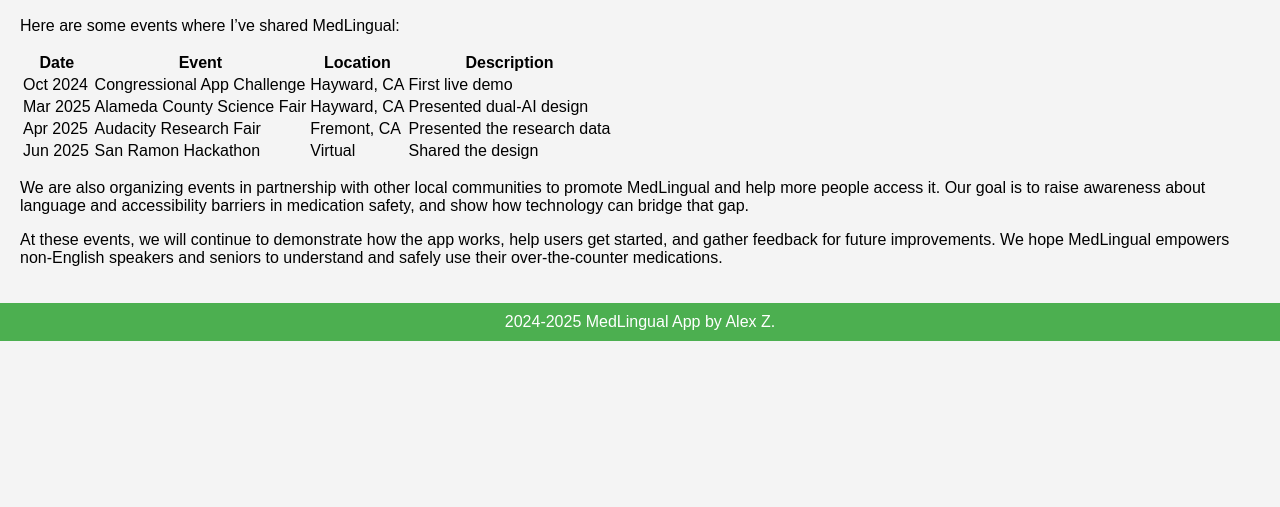
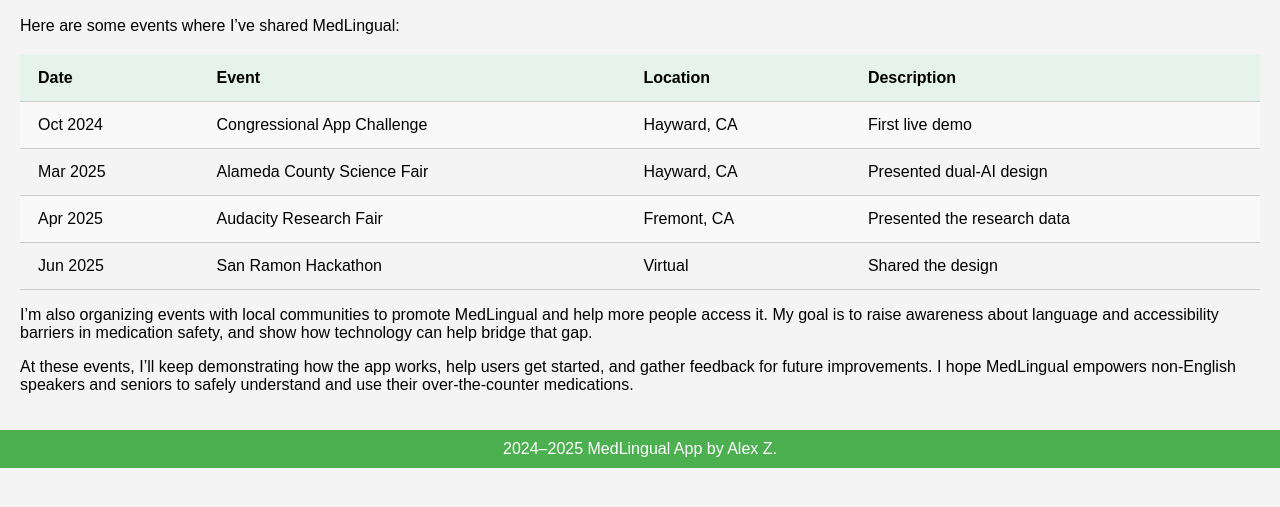
Before and after one commit to Heliophist/medlingual-site, a plain HTML site: page events.html in a window 1280 px wide. Shown: the part 197-704 px from the top of the page. Drawn offline with Linux system fonts and the light colour scheme.

Commit message:
Update events.html

```diff
--- a/events.html
+++ b/events.html
@@ -42,6 +42,31 @@
             background-color: #4CAF50;
             color: white;
         }
+
+        /* Improved table styles */
+        .table-container {
+            overflow-x: auto;
+            margin-top: 20px;
+        }
+        table {
+            width: 100%;
+            border-collapse: collapse;
+            font-size: 16px;
+        }
+        th, td {
+            padding: 14px 18px;
+            text-align: left;
+            border-bottom: 1px solid #ccc;
+        }
+        th {
+            background-color: #e6f2ec;
+        }
+        tr:nth-child(even) {
+            background-color: #f9f9f9;
+        }
+        tr:hover {
+            background-color: #eef7f0;
+        }
     </style>
 </head>
 <body>
@@ -66,6 +91,7 @@
     <h2>Events</h2>
     <p>Here are some events where I’ve shared MedLingual:</p>
 
+    <div class="table-container">
         <table>
             <tr>
                 <th>Date</th>
@@ -98,14 +124,15 @@
                 <td>Shared the design</td>
             </tr>
         </table>
+    </div>
 
-<p>We are also organizing events in partnership with other local communities to promote MedLingual and help more people access it. Our goal is to raise awareness about language and accessibility barriers in medication safety, and show how technology can bridge that gap.</p>
-    <p>At these events, we will continue to demonstrate how the app works, help users get started, and gather feedback for future improvements. We hope MedLingual empowers non-English speakers and seniors to understand and safely use their over-the-counter medications.</p>
+    <p>I’m also organizing events with local communities to promote MedLingual and help more people access it. My goal is to raise awareness about language and accessibility barriers in medication safety, and show how technology can help bridge that gap.</p>
 
+    <p>At these events, I’ll keep demonstrating how the app works, help users get started, and gather feedback for future improvements. I hope MedLingual empowers non-English speakers and seniors to safely understand and use their over-the-counter medications.</p>
 </section>
 
 <footer>
-    2024-2025 MedLingual App by Alex Z.
+    2024–2025 MedLingual App by Alex Z.
 </footer>
 
 </body>
```
Lines whose indentation alone changed are shown as unchanged.
